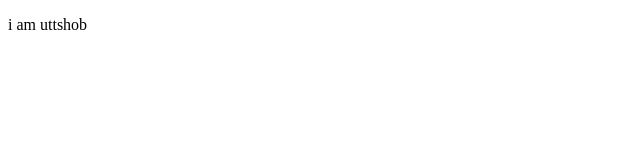
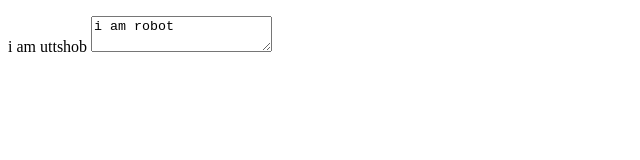
Before and after one commit to uttshobpaul/localrepo, a plain HTML site: page index.html in a window 1280 px wide. Shown: the whole page, without its empty margins (0-640 px from the left). Drawn offline with Linux system fonts and the light colour scheme.

Commit message:
add text

```diff
--- a/index.html
+++ b/index.html
@@ -6,6 +6,6 @@
     <title>Document</title>
 </head>
 <body>
-    <p> i am uttshob </p>
+    <p> i am uttshob <textarea>i am robot</textarea> </p>
 </body>
 </html>
```
